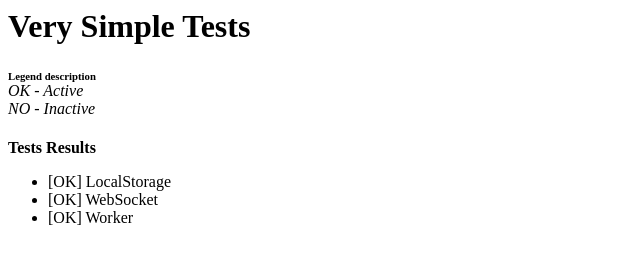
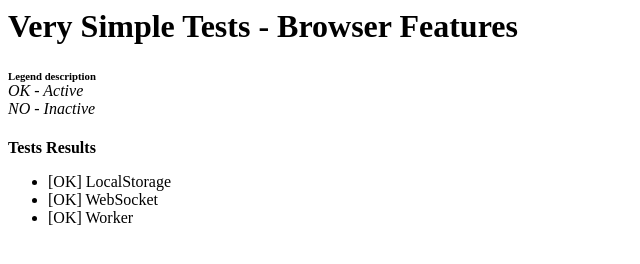
Before and after one commit to milton-alvarenga/browser_self_tests, a plain HTML site: page general/index.html in a window 1280 px wide. Shown: the whole page, without its empty margins (0-640 px from the left). Drawn offline with Linux system fonts and the light colour scheme.

Commit message:
feature: Improved page title of Generic Test page

```diff
--- a/general/index.html
+++ b/general/index.html
@@ -7,7 +7,7 @@
         </style>
     </head>
     <body>
-        <h1>Very Simple Tests</h1>
+        <h1>Very Simple Tests - Browser Features</h1>
         <h6 class="mb0">Legend description</h6>
         <i>
             OK - Active<br>
```
